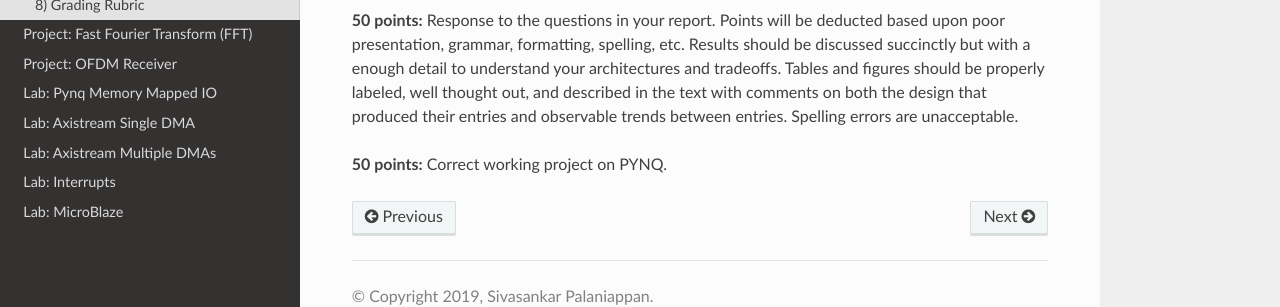
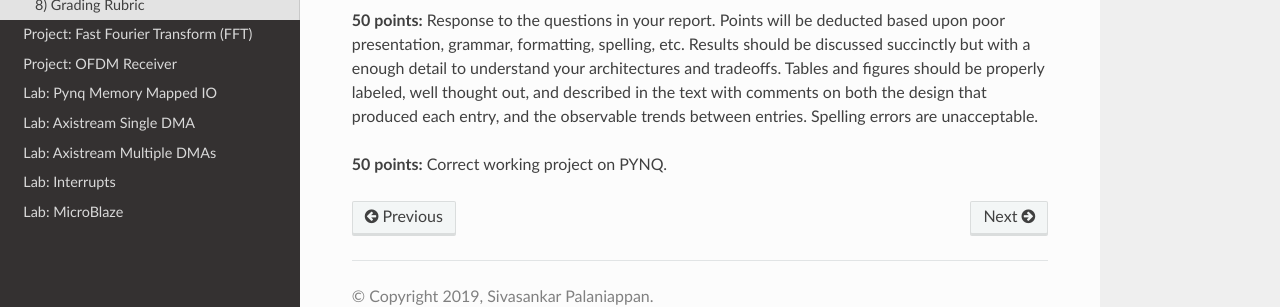
Before and after one commit to KastnerRG/Read_the_docs, a Sphinx documentation site: the page built from docs/project3.rst, in a window 1280 px wide and 900 px high, scrolled down 3569 px. Shown: the part 534-841 px from the top of the window. Built offline with Sphinx 7.4.7 and the Read the Docs theme 2.0.0, drawn with Linux system fonts in a browser that asks for light colours.

Commit message:
Rubric consistency

```diff
--- a/docs/project2.5.rst
+++ b/docs/project2.5.rst
@@ -131,6 +131,6 @@ Your repo must contains a folder named "project2" at the top-level. This folder
 7) Grading Rubric
 -------------------
 
-**50 points:** Response to the questions in your report. Points will be deducted based upon poor presentation, grammar, formatting, spelling, etc. Results should be discussed succinctly but with a enough detail to understand your architectures and tradeoffs. Tables and figures should be properly labeled, well thought out, and described in the text with comments on both the design that produced each entry and observable trends between entries. Spelling errors are unacceptable.
+**50 points:** Response to the questions in your report. Points will be deducted based upon poor presentation, grammar, formatting, spelling, etc. Results should be discussed succinctly but with a enough detail to understand your architectures and tradeoffs. Tables and figures should be properly labeled, well thought out, and described in the text with comments on both the design that produced each entry, and the observable trends between entries. Spelling errors are unacceptable.
 
 **50 points:** Correct working project on PYNQ.
--- a/docs/project2.rst
+++ b/docs/project2.rst
@@ -110,6 +110,6 @@ Your repo must contains a folder named "project2" at the top-level. This folder
 7) Grading Rubric
 -------------------
 
-**50 points:** Response to the questions in your report. Points will be deducted based upon poor presentation, grammar, formatting, spelling, etc. Results should be discussed succinctly but with a enough detail to understand your architectures and tradeoffs. Tables and figures should be properly labeled, well thought out, and described in the text with comments on both the design that produced each entry and observable trends between entries. Spelling errors are unacceptable.
+**50 points:** Response to the questions in your report. Points will be deducted based upon poor presentation, grammar, formatting, spelling, etc. Results should be discussed succinctly but with a enough detail to understand your architectures and tradeoffs. Tables and figures should be properly labeled, well thought out, and described in the text with comments on both the design that produced each entry, and the observable trends between entries. Spelling errors are unacceptable.
 
 **50 points:** Correct working project on PYNQ.
--- a/docs/project3.rst
+++ b/docs/project3.rst
@@ -122,6 +122,6 @@ You must also submit your code (and only your code, not other files, not HLS pro
 8) Grading Rubric
 ----------
 
-**50 points:** Response to the questions in your report. Points will be deducted based upon poor presentation, grammar, formatting, spelling, etc. Results should be discussed succinctly but with a enough detail to understand your architectures and tradeoffs. Tables and figures should be properly labeled, well thought out, and described in the text with comments on both the design that produced their entries and observable trends between entries. Spelling errors are unacceptable.
+**50 points:** Response to the questions in your report. Points will be deducted based upon poor presentation, grammar, formatting, spelling, etc. Results should be discussed succinctly but with a enough detail to understand your architectures and tradeoffs. Tables and figures should be properly labeled, well thought out, and described in the text with comments on both the design that produced each entry, and the observable trends between entries. Spelling errors are unacceptable.
 
 **50 points:** Correct working project on PYNQ.
```
